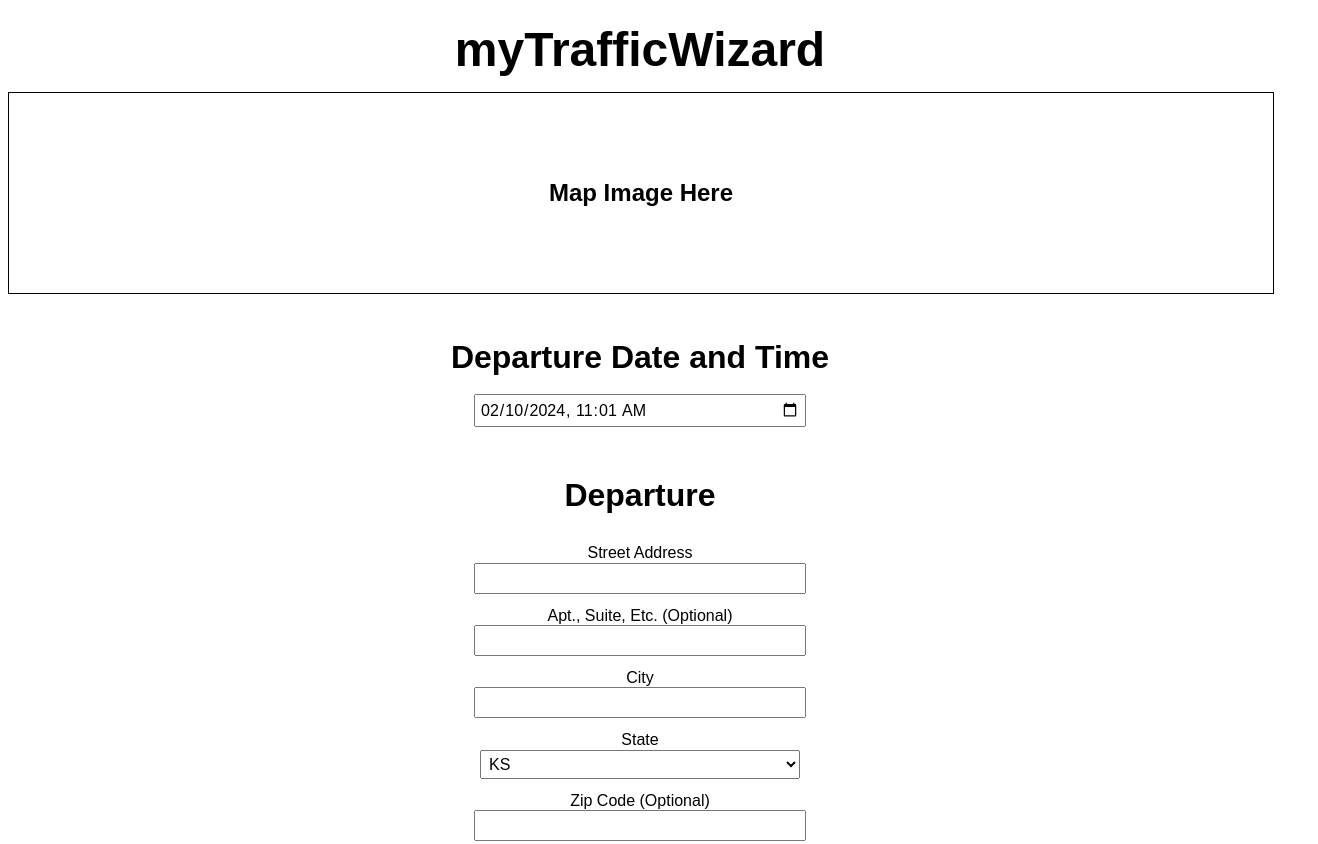
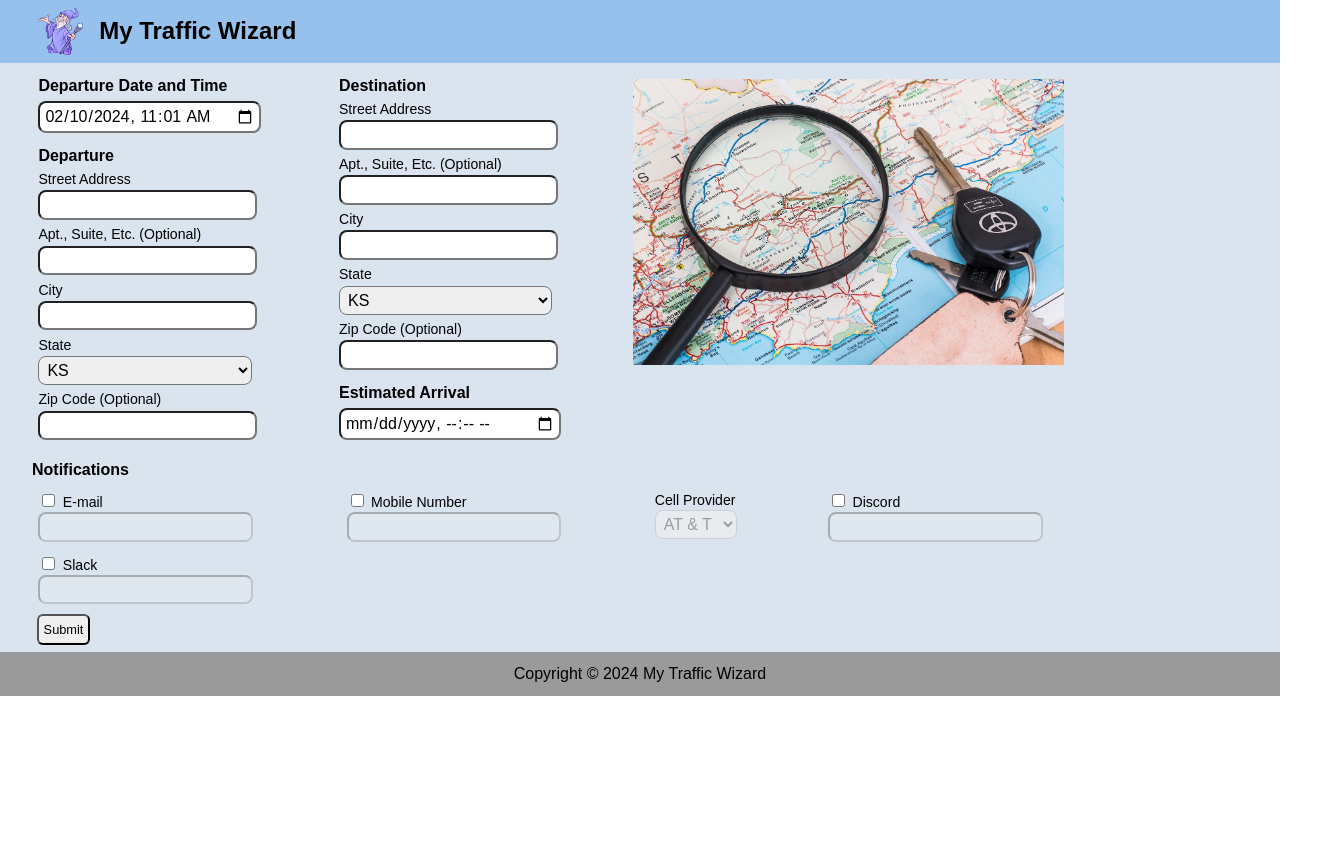
Before and after one commit to fhsu-csci441-team-a/myTrafficWizard, a website: page index.html in a window 1280 px wide. Shown: the top 844 px of the page, 1318 px wide, since content can reach past the window. After the commit the page ends 800 px from the top, so only its background shows below. Drawn offline with Linux system fonts and the light colour scheme.

Commit message:
Created Simple Style for Home Page
Created simple style for the home page index.html.

```diff
--- a/app.js
+++ b/app.js
@@ -14,6 +14,9 @@ app.get('/', (req, res) => {
   res.sendFile(path.join(__dirname, 'index.html'));
 });
 
+// route to static files like images, css
+app.use('/static', express.static('static'));
+
 // route of slack_bot directs to slack_bot.html
 app.get('/slack_bot', (req, res) => {
   res.sendFile(path.join(__dirname, 'slack_bot.html'));
--- a/index.html
+++ b/index.html
@@ -3,170 +3,136 @@
 <head>
     <meta charset="UTF-8">
     <meta name="viewport" content="width=device-width, initial-scale=1.0">
-    <title>myTrafficWizard</title>
-<style>
-    * {
-        font-family: Arial, Helvetica, sans-serif;
-        font-size: 1rem;
-        line-height: 1.2rem;
-    }
-
-    h1 {
-        font-size: 3rem;
-    }
-
-    h2 {
-        font-size: 2rem;
-    }
-
-    h3 {
-        font-size: 1.5rem;
-    }
-
-    div {
-        margin: 0.25rem;
-    }
-
-    section {
-        margin: 1rem;
-    }
-
-    input[type="datetime-local"],
-    input[type="text"],
-    select {
-        width: 20rem;
-        padding: 0.25rem;
-    }
-
-    label {
-        margin-top: 0.75rem;
-    }
-
-    button {
-        margin: 1rem;
-        padding: 0.5rem;
-    }
-
-    .image {
-        width: 100%;
-        height: 25vh;
-        border: 1px solid;
-        margin: auto;
-    }
-
-    .horizontal-center {
-        display: flex;
-        flex-direction: column;
-        align-items: center;
-        justify-content: center;
-    }
-
-    .vertical-center {
-        height: 100vh;
-    }
-
-    .address {
-        display: block;
-    }
-
-    .notification {
-        display: inline;
-    }
-</style>
+    <title>My Traffic Wizard</title>
+    <link rel="stylesheet" href="static/css/style.css"></link>
 </head>
 <body class="horizontal-center">
-    <h1 class="horizontal-center">myTrafficWizard</h1>
+    <header class="home-page-header">
+        <div class="header-content">
+            <img src="static/images/wizard.png" alt="friendly wizard logo" class="logo">
+            <h1 class="home-page-h1">My Traffic Wizard</h1>
+        </div>
+    </header>
+    <main class="home-page-main">
         <div class="image horizontal-center">
-        <img src="">
-        <h3>Map Image Here</h3>
+            <img src="static/images/map-placeholder.jpg" class="map-image-mobile" alt="map of route">
+            <!-- <h3>Map Image Here</h3> -->
         </div>
         <form class="horizontal-center">
-        <section class="horizontal-center">
+            <div class="trip-details-container">
+                <div class ="departure-container">
+                    <section class="horizontal-center departure-date-block">
+                        <div class="input-group">
                             <label class="address" for="departureDateTime"><h2>Departure Date and Time</h2></label>
                             <input class="address" type="datetime-local" id="departureDateTime" name="departureDateTime" required>
+                        </div>
                     </section>
-        <section class="horizontal-center">
+                    <section class="horizontal-center departure-block">
+                        <div class="input-group">
                             <h2>Departure</h2>
                             <label class="address" for="departureAddress1">Street Address</label>
                             <input class="address" type="text" id="departureAddress1" name="departureAddress1" required>
+                        </div>
+                        <div class="input-group">
                             <label class="address" for="departureAddress2">Apt., Suite, Etc. (Optional)</label>
                             <input class="address" type="text" id="departureAddress2" name="departureAddress2">
+                        </div>
+                        <div class="input-group">
                             <label class="address" for="departureCity">City</label>
                         <input class="address" type="text" id="departureCity" name="departureCity" required>
+                        </div>
+                        <div class="input-group">
                             <label class="address" for="departureState">State</label>
                             <select class="address" type="text" id="departureState" name="departureState" required>
                                 <option>KS</option>
                                 <option>MO</option>
                             </select>
+                        </div>
+                        <div class="input-group">
                             <label class="address" for="departureZipCode">Zip Code (Optional)</label>
                             <input class="address" type="text" id="departureZipCode" name="departureZipCode">
+                        </div>
                     </section>
-        <section class="horizontal-center">
+                </div>
+                <div class ="destination-container">
+                    <section class="horizontal-center destination-block">
+                        <div class="input-group">
                             <h2>Destination</h2>
                             <label class="address" for="destinationAddress1">Street Address</label>
                             <input class="address" type="text" id="destinationAddress1" name="destinationAddress1" required>
+                        </div>
+                        <div class="input-group">
                             <label class="address" for="destinationAddress2">Apt., Suite, Etc. (Optional)</label>
                             <input class="address" type="text" id="destinationAddress2" name="destinationAddress2">
+                        </div>
+                        <div class="input-group">
                             <label class="address" for="destinationCity">City</label>
                             <input class="address" type="text" id="destinationCity" name="destinationCity" required>
+                        </div>
+                        <div class="input-group">
                             <label class="address" for="destinationState">State</label>
                             <select class="address" type="text" id="destinationState" name="destinationState" required>
                                 <option>KS</option>
                                 <option>MO</option>
                             </select>
+                        </div>
+                        <div class="input-group">
                             <label class="address" for="destinationZipCode">Zip Code (Optional)</label>
                             <input class="address" type="text" id="destinationZipCode" name="destinationZipCode">
+                        </div>
                         </section>
                     <section class="horizontal-center">
+                        <div class="input-group estimated-arrival">
                             <label class="address" for="arrivalDateTime"><h2>Estimated Arrival</h2></label>
                             <input class="address" type="datetime-local" id="arrivalDateTime" name="arrivalDateTime">
+                        </div>
                     </section>
+                </div>
+                <div class="image horizontal-center">
+                    <img src="static/images/map-placeholder.jpg" class="map-image-desktop" alt="map of route">
+                    <!-- <h3>Map Image Here</h3> -->
+                </div>
+            </div>
             <section class="horizontal-center">
                 <h2>Notifications</h2>
-            <div>
-                <label class="notification" for="emailAddress">
-                    <span><input class="notification" type="checkbox" id="emailCheckBox" name="emailCheckBox"></span>
-                    E-mail
-                </label>
-                <input class="notification" type="text" id="emailAddress" name="emailAddress" disabled>
+                <div class="notifications-block">
+                    <div class="input-group">
+                        <input class="notification" type="checkbox" id="emailCheckBox" name="emailCheckBox">
+                        <label class="notification-label" for="emailAddress">E-mail</label>
+                        <input class="notification-input" type="text" id="emailAddress" name="emailAddress" disabled>
                     </div>
-            <div>
-                <div>
-                    <label class="notification" for="smsAddress">
-                        <span><input class="notification" type="checkbox" id="smsCheckBox" name="smsCheckBox"></span>
-                        Text Number
-                    </label>
-                    <input class="notification" type="text" id="smsAddress" name="smsAddress" disabled>
+                    <div class="input-group">
+                        <input class="notification" type="checkbox" id="smsCheckBox" name="smsCheckBox">
+                        <label class="notification-label" for="smsAddress">Mobile Number</label>
+                        <input class="notification-input" type="text" id="smsAddress" name="smsAddress" disabled>
                     </div>
-                <div>
-                    <label for="smsProvider">
-                        Cell Provider
-                    </label>
-                    <select type="text" id="smsProvider" name="smsProvider" disabled>
+                    <div class="input-group">
+                            <label class="notification-label" for="smsProvider">Cell Provider</label>
+                            <select class="notification-input" type="text" id="smsProvider" name="smsProvider" disabled>
                                 <option>AT & T</option>
                                 <option>Verizon</option>
                             </select>
                     </div>
+                    <div class="input-group">
+                        <input class="notification" type="checkbox" id="discordCheckbox" name="discordCheckbox">
+                        <label class="notification-label" for="discordUser">Discord</label>
+                        <input class="notification-input" type="text" id="discordUser" name="discordUser" disabled>
                     </div>
-            <div>
-                <label class="notification" for="discordUser">
-                    <span><input class="notification" type="checkbox" id="discordCheckbox" name="discordCheckbox"></span>
-                    Discord
-                </label>
-                <input class="notification" type="text" id="discordUser" name="discordUser" disabled>
+                    <div class="input-group">
+                        <input class="notification" type="checkbox" id="slackCheckBox" name="slackCheckBox">
+                        <label class="notification-label" for="slackUser">Slack</label>
+                        <input class="notification-input" type="text" id="slackUser" name="slackUser" disabled>
                     </div>
-            <div>
-                <label class="notification" for="slackUser">
-                    <span><input class="notification" type="checkbox" id="slackCheckBox" name="slackCheckBox"></span>
-                    Slack
-                </label>
-                <input class="notification" type="text" id="slackUser" name="slackUser" disabled>
-            </div>
+                <div class="notifications-block"></div>
             </section>
-        <div class="horizontal-center">
+            <div class="button-container">
                 <button>Submit</button>
             </div>
         </form>
+    </main>
+    <footer>
+        <div class="footer-copyright">Copyright &copy; 2024 My Traffic Wizard</div>
+    </footer>
 </body>
 <script>
     const toISOLocalDateTime = (utcDateTime) => {
--- a/static/css/style.css
+++ b/static/css/style.css
@@ -0,0 +1,261 @@
+* {
+    font-family: Arial, Helvetica, sans-serif;
+    font-size: 1rem;
+    line-height: 1.1rem;
+}
+
+.address {
+    display: block;
+}
+
+body, html {
+    font-family: Arial, sans-serif;
+    margin: 0;
+    padding: 0;
+    width: 100%;
+    height: 100%;
+    box-sizing: border-box;
+}
+
+button {
+    margin: 1rem 0;
+    padding: 0.4rem;
+    border-radius: 6px;
+}
+
+footer {
+    background-color: #9a9a9a;
+    text-align: center;
+    position: relative;
+    left: 0;
+    bottom: 0;
+    width: 100%;
+    box-sizing: border-box;
+}
+
+.footer-copyright {
+    padding: 1rem;
+}
+
+h1 {
+    font-size: 1.45rem;
+}
+
+h2 {
+    font-size: 1.3rem;
+}
+
+h3 {
+    font-size: 1rem;
+}
+
+header {
+    width: 100%;
+    background-color: #96c1ec;
+    text-align: center;
+    box-sizing: border-box;
+}
+
+.header-content {
+    width: 100%;
+    display: flex;
+    padding: 0.4rem 1.2rem;
+    align-items: center;
+}
+
+/* .horizontal-center {
+    display: flex;
+    flex-direction: column;
+    align-items: center;
+    justify-content: center;
+} */
+
+input[type="datetime-local"],
+input[type="text"],
+select {
+    box-sizing: border-box;
+    min-width: 94%;
+    max-width: 98%;
+    padding: 0.25rem;
+    border-radius: 8px;
+}
+
+.input-group {
+    display: block;
+    margin: 0.4rem;
+}
+
+label {
+    margin-top: 0.6rem;
+    margin-bottom: 0.1rem;
+    text-wrap: nowrap;
+}
+
+.logo {
+    width: 16%;
+    height: auto;
+    margin-right: 1rem;
+}
+
+main {
+    position: relative;
+    padding: 3rem;
+    background-color: #d9e4ef;
+    box-sizing: border-box;
+}
+
+.map-image-desktop {
+    display:none;
+}
+
+.map-image-mobile {
+    width: 100%;
+    max-width: 100%;
+    height: auto;
+    margin: auto 0;
+    margin-bottom: 0px;
+    background-color: #f0f0f0;
+    border: 1px solid #ccc;
+    box-sizing: border-box;
+}
+
+.notification {
+    display: inline;
+}
+
+.notification-input {
+    display: block;
+}
+
+
+@media only screen and (min-width: 601px) {
+    h1 {
+        font-size: 2.2rem;
+    }
+
+    .logo {
+        margin-right: 1rem;
+        margin-left: 2.1rem;
+    }
+}
+
+/* Styles for screens with a minimum width of 601px (desktops and laptops) */
+@media only screen and (min-width: 1024px) {
+
+    button {
+        margin: 0.2rem 0;
+        border-radius: 6px;
+        padding: 0.3rem;
+        font-size: 0.8rem;
+    }
+
+    .button-container {
+        display: flex;
+        justify-content: space-between;
+        width: 100%;
+        padding-left: 0.3rem;
+        padding-bottom: 0.2rem;
+    }
+
+    .departure-date-block {
+        display: block;
+        justify-content: space-between;
+        max-width: 100%;
+    }
+
+    .departure-block {
+        display: block;
+        justify-content: space-between;
+        max-width: 100%;
+    }
+
+    .departure-container {
+        margin-right: 5%;
+    }
+
+    .destination-block {
+        display: block;
+        justify-content: space-between;
+        max-width: 100%;
+    }
+
+    .destination-container {
+        margin-right: 5%;
+    }
+
+    .estimated-arrival {
+        display: block;
+        justify-content: space-between;
+        max-width: 100%;
+    }
+
+    .footer-copyright {
+        padding: 0.85rem;
+    }
+
+    h1 {
+        font-size: 1.5rem;
+    }
+
+    h2 {
+        font-size: 1rem;
+        margin-bottom: 0.4rem;
+        margin-top: 0.9em;
+    }
+
+    h3 {
+        font-size: 0.9rem;
+        margin-bottom: 0.5rem;
+    }
+
+    input[type="datetime-local"],
+    input[type="text"],
+    select {
+        display: block;
+        flex: 1;
+    }
+
+    label {
+        font-size: 0.88rem;
+        margin-top: 0.05rem;
+    }
+
+    .logo {
+        width: 3.5%;
+        height: auto;
+        margin-right: 1rem;
+        margin-left: 1.2rem;
+    }
+
+    main {
+        padding: 0 2rem;
+    }
+
+    .map-image-desktop {
+        display: flex;
+        padding: 1rem 0;
+        margin: 0;
+        width: 70%;
+    }
+
+    .map-image-mobile {
+        display:none;
+    }
+
+    .notifications-block {
+        display: flex;
+        flex-direction: row;
+        flex-wrap: wrap;
+        justify-content: space-between;
+        width: 84%
+    }
+
+    .notifications-block .input-group {
+        max-width: 40%;
+    }
+
+    .trip-details-container {
+        display: flex;
+        width: 100%;
+    }
+}
```
Also changed, not shown: static/images/map-placeholder.jpg (added), static/images/wizard.png (added). Lines whose indentation alone changed are shown as unchanged.
